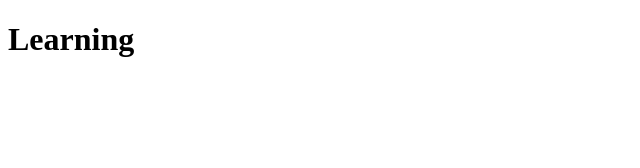
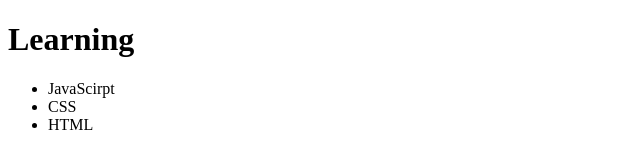
Before and after one commit to AH82021/basicProject, a plain HTML site: page index.html in a window 1280 px wide. Shown: the whole page, without its empty margins (0-640 px from the left). Drawn offline with Linux system fonts and the light colour scheme.

Commit message:
add an ul to the the index file

```diff
--- a/index.html
+++ b/index.html
@@ -7,6 +7,10 @@
 </head>
 <body>
   <h1>Learning </h1>
-
+   <ul>
+    <li>JavaScirpt</li>
+    <li>CSS</li>
+    <li>HTML</li>
+   </ul>
 </body>
 </html>
```
